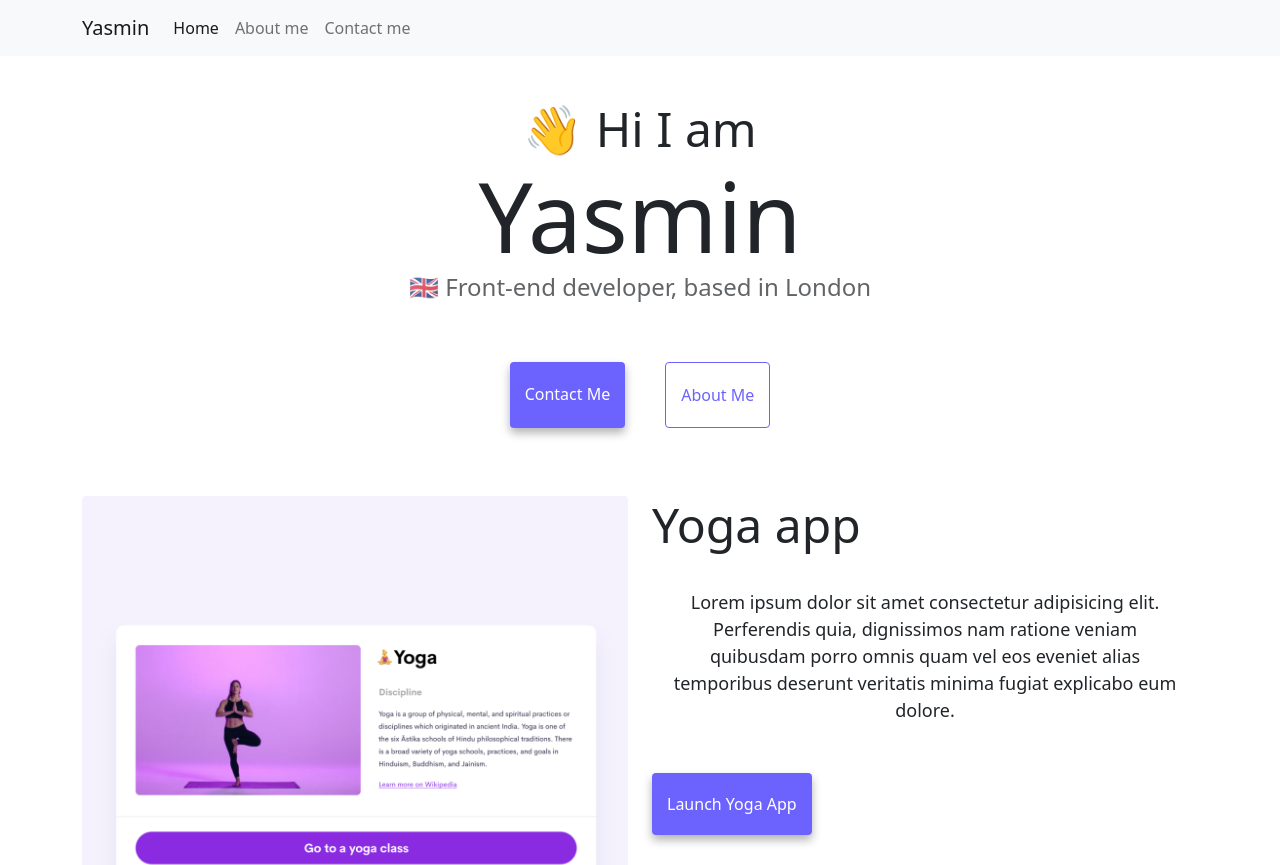
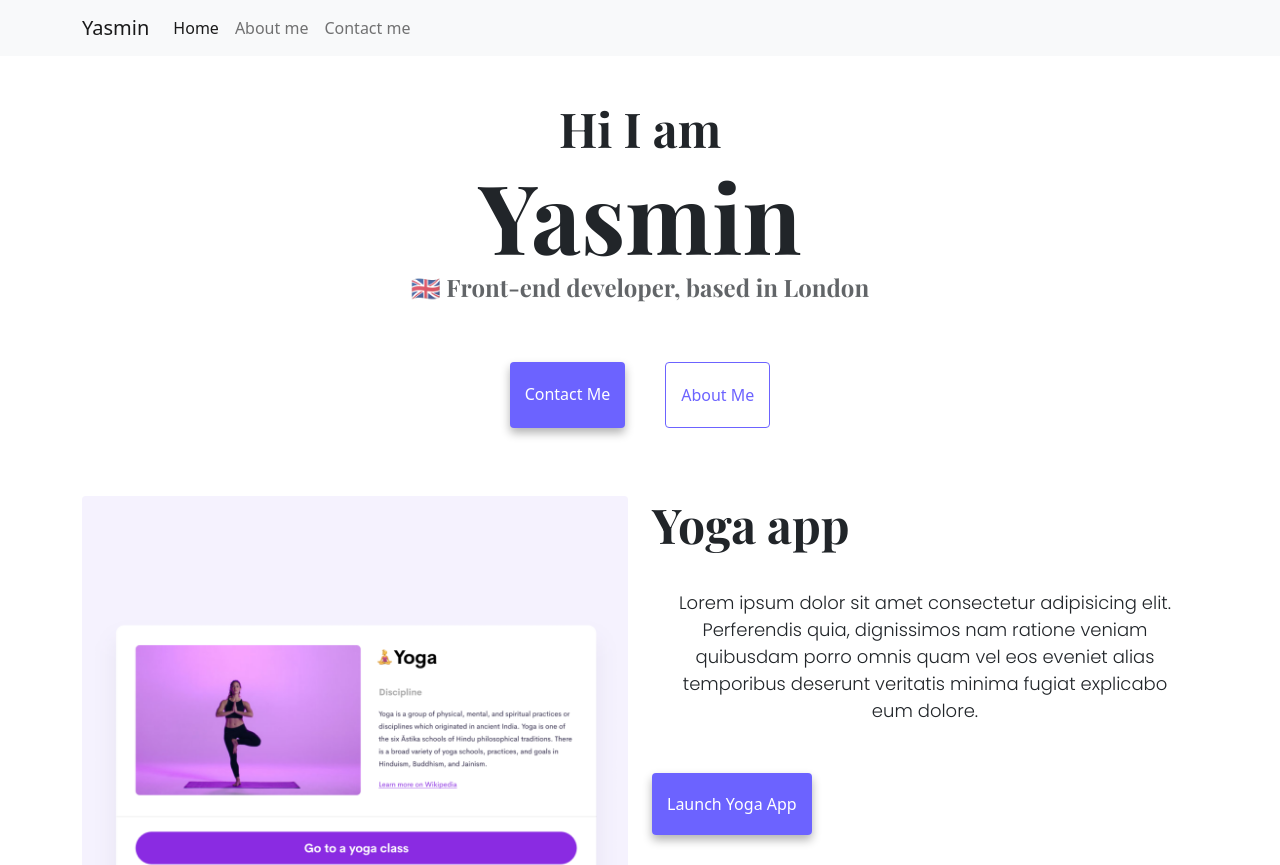
Before and after one commit to yasminlawre/portfolio-project, a plain HTML site: page index.html in a window 1280 px wide. Shown: the top 865 px of the page. Drawn offline with nearby package versions, Linux system fonts and the light colour scheme.

Commit message:
changed font style

```diff
--- a/index.html
+++ b/index.html
@@ -20,6 +20,18 @@
       integrity="sha384-pprn3073KE6tl6bjs2QrFaJGz5/SUsLqktiwsUTF55Jfv3qYSDhgCecCxMW52nD2"
       crossorigin="anonymous"
     ></script>
+    <link rel="preconnect" href="https://fonts.googleapis.com" />
+    <link rel="preconnect" href="https://fonts.gstatic.com" crossorigin />
+    <link
+      href="https://fonts.googleapis.com/css2?family=Poppins:wght@300&family=Roboto&display=swap"
+      rel="stylesheet"
+    />
+    <link rel="preconnect" href="https://fonts.googleapis.com" />
+    <link rel="preconnect" href="https://fonts.gstatic.com" crossorigin />
+    <link
+      href="https://fonts.googleapis.com/css2?family=Playfair+Display:wght@700&display=swap"
+      rel="stylesheet"
+    />
     <link rel="stylesheet" href="style.css" />
   </head>
   <body>
@@ -65,7 +77,7 @@
         </div>
       </div>
     </nav>
-    <h2 class="text-center">👋 Hi I am</h2>
+    <h2 class="text-center">Hi I am</h2>
     <h1 class="text-center">Yasmin</h1>
     <h3 class="text-center">🇬🇧 Front-end developer, based in London</h3>
     <div class="navigation-links">
--- a/style.css
+++ b/style.css
@@ -13,6 +13,7 @@ h1,
 h2,
 h3 {
   margin: 0;
+  font-family: "Playfair Display", serif;
 }
 
 h1 {
@@ -34,6 +35,7 @@ p {
   font-size: 18px;
   line-height: 1.5;
   text-align: center;
+  font-family: "Poppins", sans-serif;
 }
 
 div {
```
